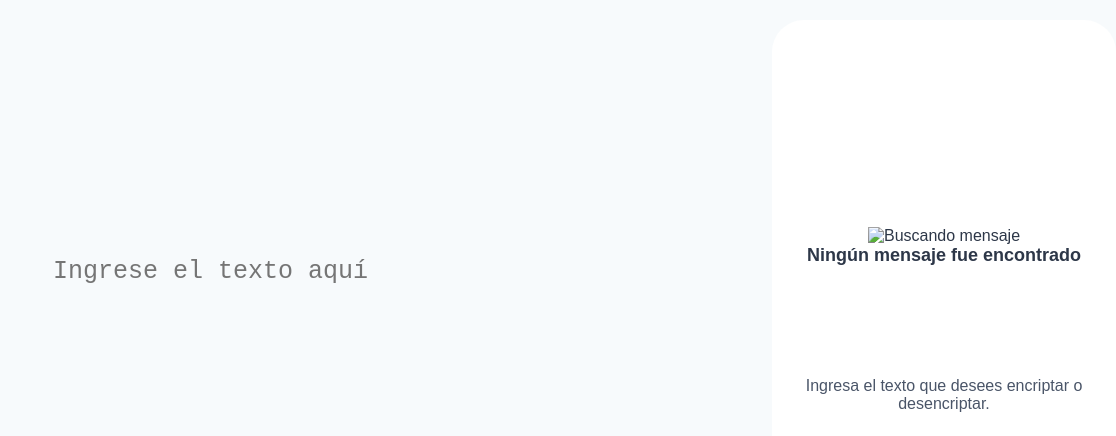
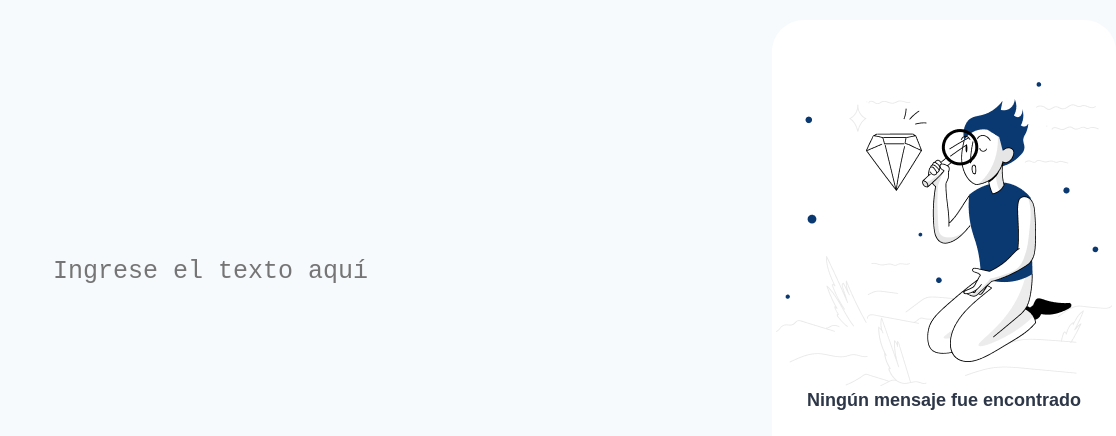
Before and after one commit to Gabriel-Lrrtt/encriptador-de-texto, a plain HTML site: page index.html in a window 1280 px wide. Shown: the top 436 px of the page, 164-1280 px from the left. Drawn offline with Linux system fonts and the light colour scheme.

Commit message:
cambio en muneco

```diff
--- a/index.html
+++ b/index.html
@@ -21,7 +21,7 @@
         </section>
         <section class="contenido-der">
             <div class="sin-mensaje">
-                <img src="Muñeco.png" alt="Buscando mensaje" class="muneco">
+                <img src="Muneco.png" alt="Buscando mensaje" class="muneco">
                 <h1 class="no-mensaje">Ningún mensaje fue encontrado</h1>
                 <p class="parrafo">Ingresa el texto que desees encriptar o desencriptar.</p>
             </div>
```
